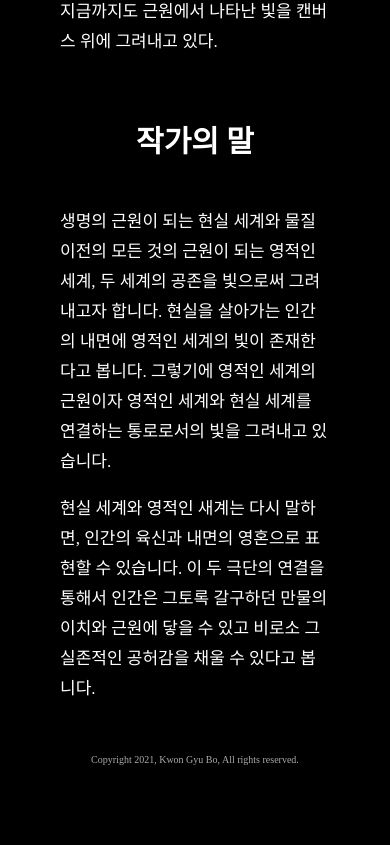
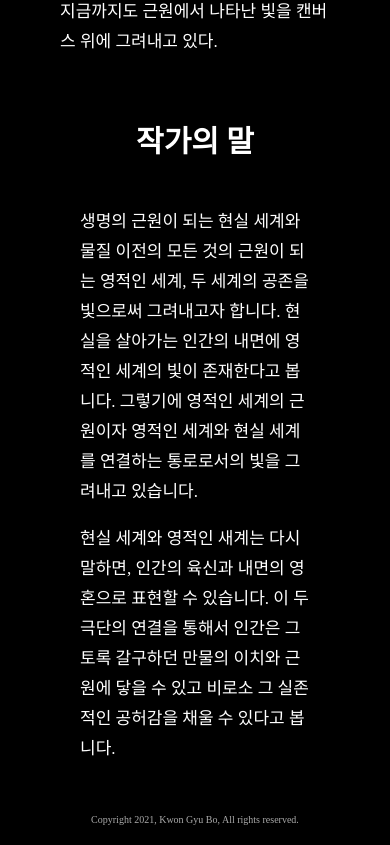
Before and after one commit to kwongyubo/kwongyubo, a plain HTML site: page biography.html in a window 390 px wide. Shown: the part 3320-4165 px from the top of the page. Before the commit the page ends 4105 px from the top, so only its background shows below. Drawn offline with Linux system fonts and the light colour scheme; a web font is replaced by a local one.

Commit message:
Update style.css

```diff
--- a/css/style.css
+++ b/css/style.css
@@ -145,9 +145,9 @@ h2{
   color: white;
   font-family: '코펍중간';
   font-size: 17px;
-  margin-left: 60px;
+  margin-left: 80px;
   margin-bottom: 10px;
-  margin-right: 60px;
+  margin-right: 80px;
   margin-top: 20px;
   line-height: 30px;
 }
@@ -236,9 +236,9 @@ h2{
     color: white;
     font-family: '코펍중간';
     font-size: 17px;
-    margin-left: 60px;
+    margin-left: 80px;
     margin-bottom: 10px;
-    margin-right: 60px;
+    margin-right: 80px;
     margin-top: 20px;
     line-height: 30px;
   }
```
